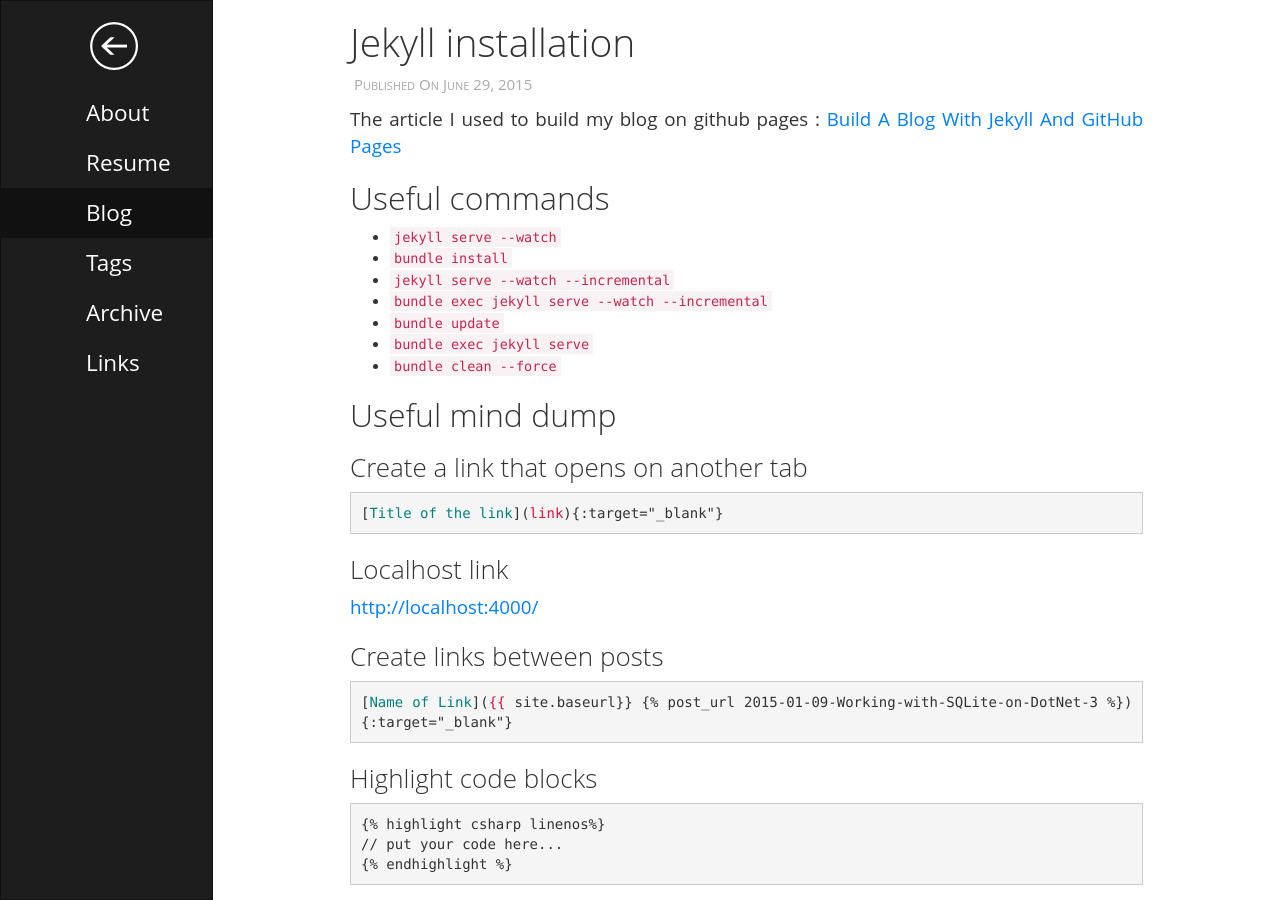
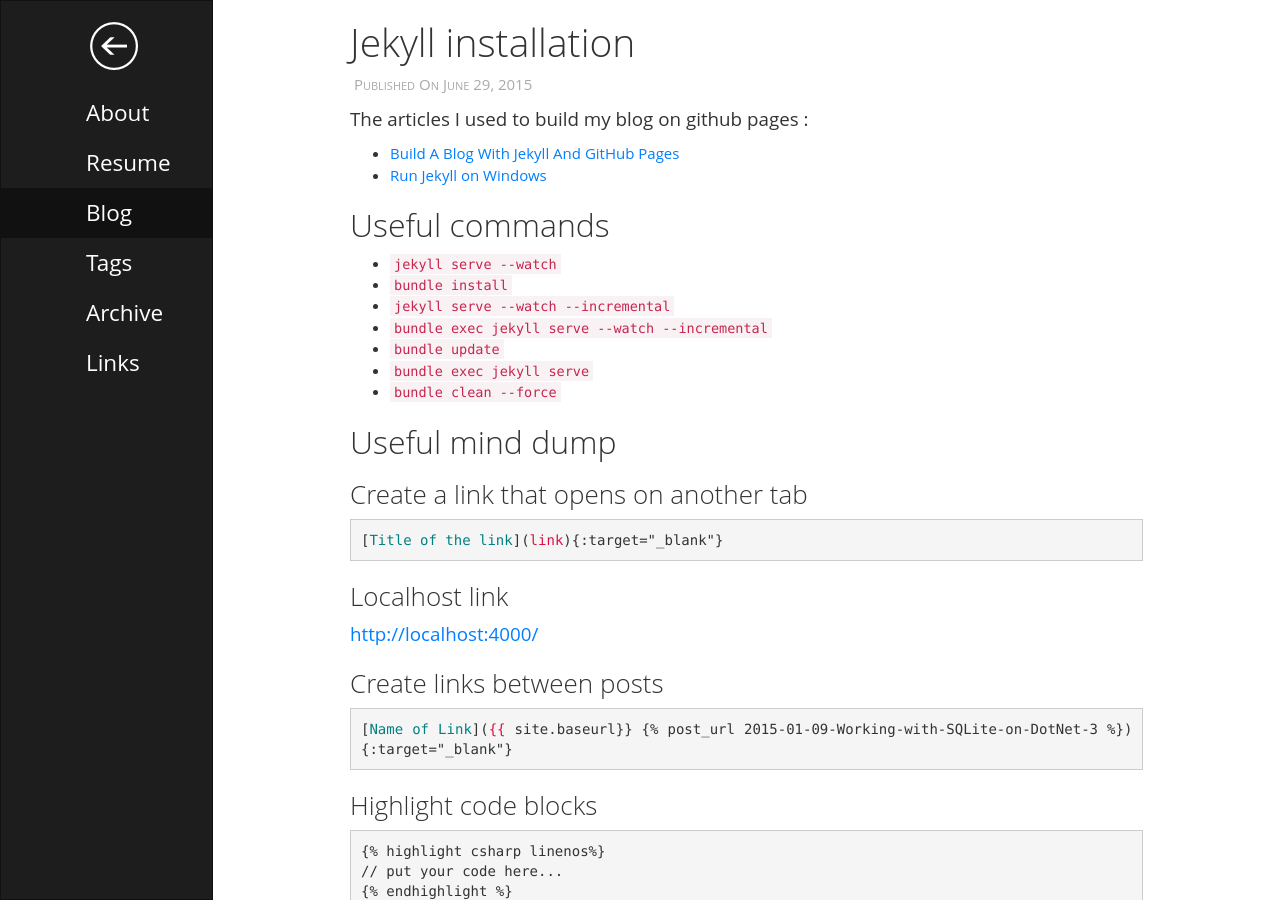
Before and after one commit to mechanicalobject/mechanicalobject.github.io, a Jekyll site: the page built from _posts/2015-06-29-Jekyll-installation.md, in a window 1280 px wide and 900 px high. Built offline with Jekyll 4.4.1, drawn with Linux system fonts in a browser that asks for light colours; comment, search, counter and statistics services are not loaded.

Commit message:
update jekyll article

````diff
--- a/_posts/2015-06-29-Jekyll-installation.md
+++ b/_posts/2015-06-29-Jekyll-installation.md
@@ -7,8 +7,11 @@
 tags: [jekyll, blog, github pages, minddump, markdown]
 published : true
 ---
-The article I used to build my blog on github pages :
-[Build A Blog With Jekyll And GitHub Pages](http://www.smashingmagazine.com/2014/08/01/build-blog-jekyll-github-pages/){:target="_blank"}
+The articles I used to build my blog on github pages :
+
+* [Build A Blog With Jekyll And GitHub Pages](http://www.smashingmagazine.com/2014/08/01/build-blog-jekyll-github-pages/){:target="_blank"}
+* [Run Jekyll on Windows](http://jekyll-windows.juthilo.com/){:target="_blank"}
+
 
 ## Useful commands
 * ``` jekyll serve --watch ```
````
Also changed, not shown: Gemfile.lock.
